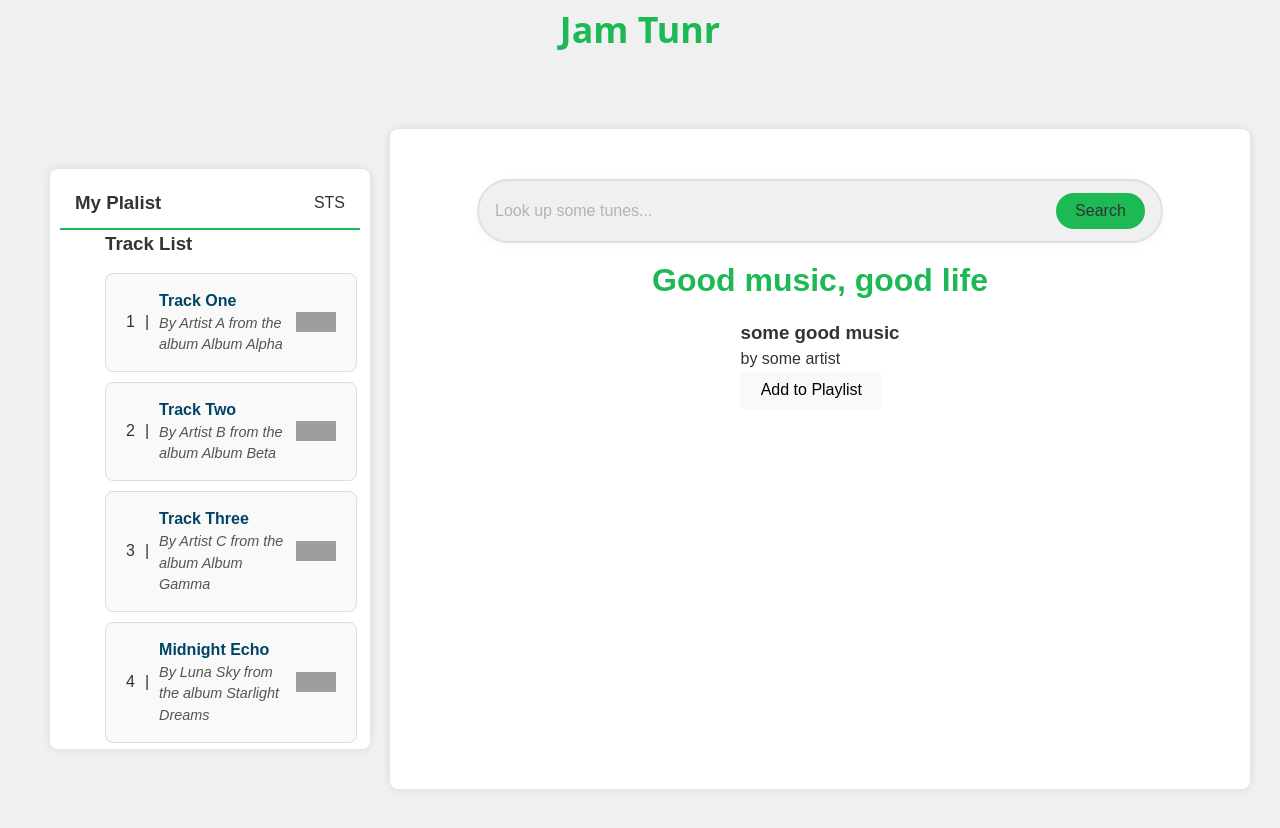
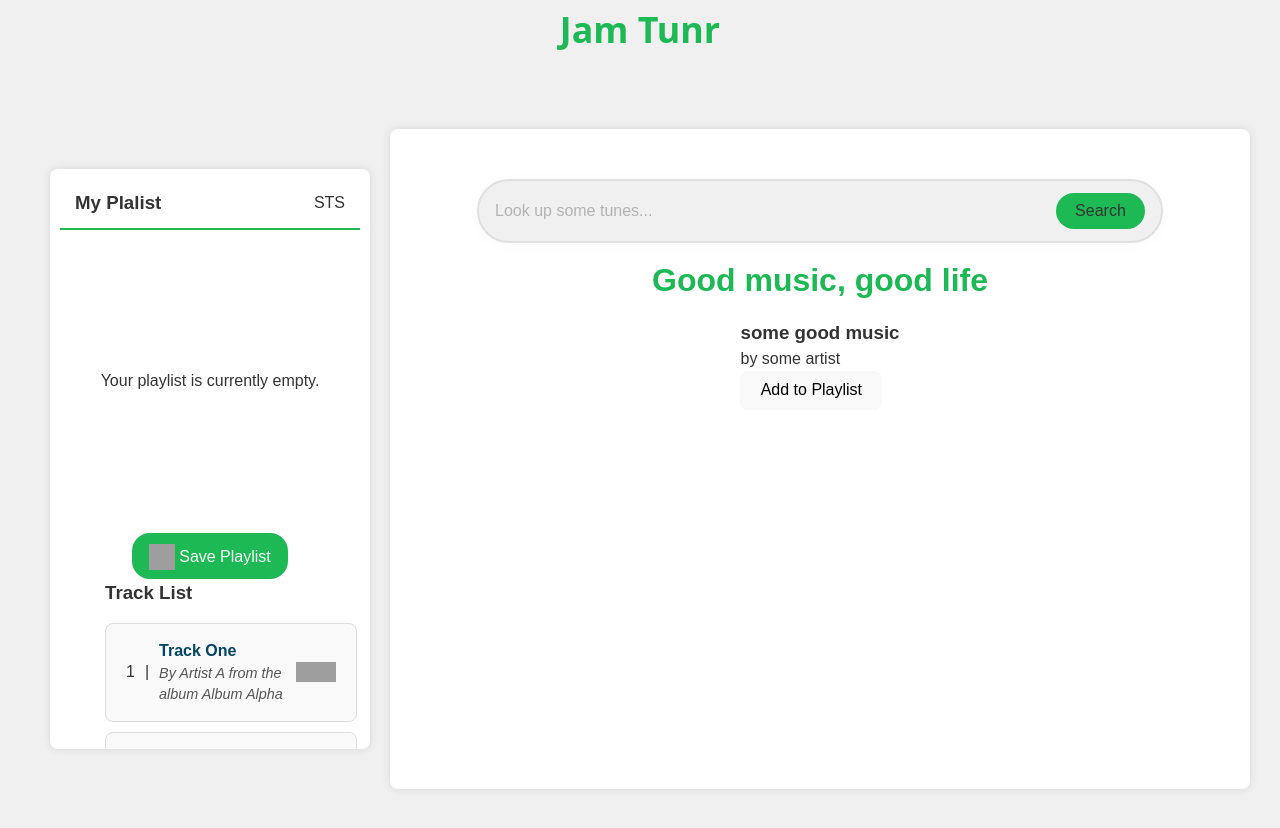
Before and after one commit to Erick-WG/Spotify-Jamr, a React (Vite) app: page / in a window 1280 px wide. Shown: the top 828 px of the page. Built offline with nearby package versions, Linux system fonts and the light colour scheme; grey boxes are pictures that could not be loaded.

Commit message:
Add playlist layout styling

```diff
--- /dev/null
+++ b/src/assets/css/PlayList.module.css
@@ -0,0 +1,41 @@
+.container {
+    display: flex;
+    flex-direction: column;
+    align-items: center;
+    justify-content: space-between;
+    width: 100%;
+    min-height: 50vh;
+    max-height: 70vh;
+}
+
+.heading {
+    display: flex;
+    justify-content: space-between;
+    align-items: center;
+    color: #333;
+    border-bottom: 2px solid #1db954;
+    padding: 10px 15px;
+    padding-bottom: 10px;
+    width: 90%;
+    text-align: center;
+}
+
+.saveButton {
+    display: flex;
+    align-items: center;
+    justify-items: center;
+    vertical-align: middle;
+    padding: 10px 16px 8px 16px;
+    cursor: pointer;
+    background-color: #1db954;
+    color: #f9f9f9;
+    font-size: 16px;
+    border-radius: 18px;
+}
+
+.saveIcon {
+    width: 26px;
+    height: 26px;
+    margin-right: 4px;
+    vertical-align: middle;
+}
--- a/src/components/PlayList.jsx
+++ b/src/components/PlayList.jsx
@@ -1,32 +1,40 @@
 import React from 'react'
 
-const containerStyle = {
-  display: 'flex',
-  flexDirection: 'column',
-  alignItems: 'center',
-  width: '100%'
-}
+// styling
+import styles from '@css/PlayList.module.css'
 
-const headingStyle = {
-  display: 'flex',
-  justifyContent: 'space-between',
-  alignItems: 'center',
-  color: '#333',
-  borderBottom: '2px solid #1db954',
-  padding: '10px 15px',
-  paddingBottom: '10px',
-  width: '90%',
-  textAlign: 'center'
-}
+
+// assets
+import saveIcon from '@assets/Primary_Logo_Black_CMYK.svg'
+
 
 const PlayList = () => {
   return (
-    <div style={containerStyle}>
-      <div style={headingStyle}>
+    <div className={styles.container}>
+      <div className={styles.heading}>
         <h3>My Plalist</h3>
         <p>STS</p>
       </div>
-      {/* Playlist items would go here */}
+
+      {/* playlist container */}
+      <div>
+        <p>Your playlist is currently empty.</p>
+        {/* Playlist items would go here */}
+      </div>
+
+      {/* save button */}
+      {/* consitionally render create and save buttons */}
+      <div>
+        <button
+          className={styles.saveButton}>
+          <img
+            src={saveIcon}
+            alt="Save Icon"
+            className={styles.saveIcon}
+          />
+            Save Playlist
+        </button>
+      </div>
     </div>
   )
 }
```
